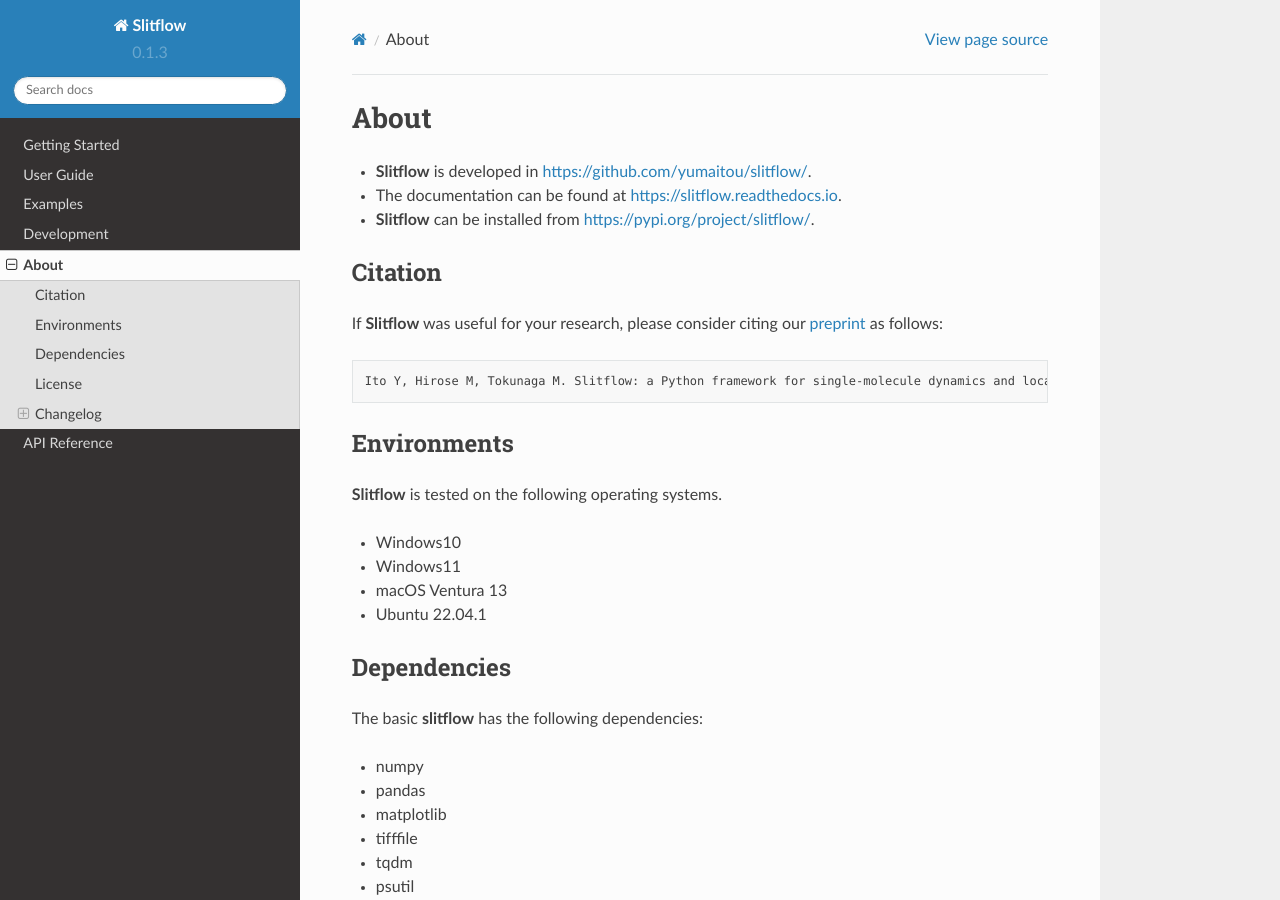
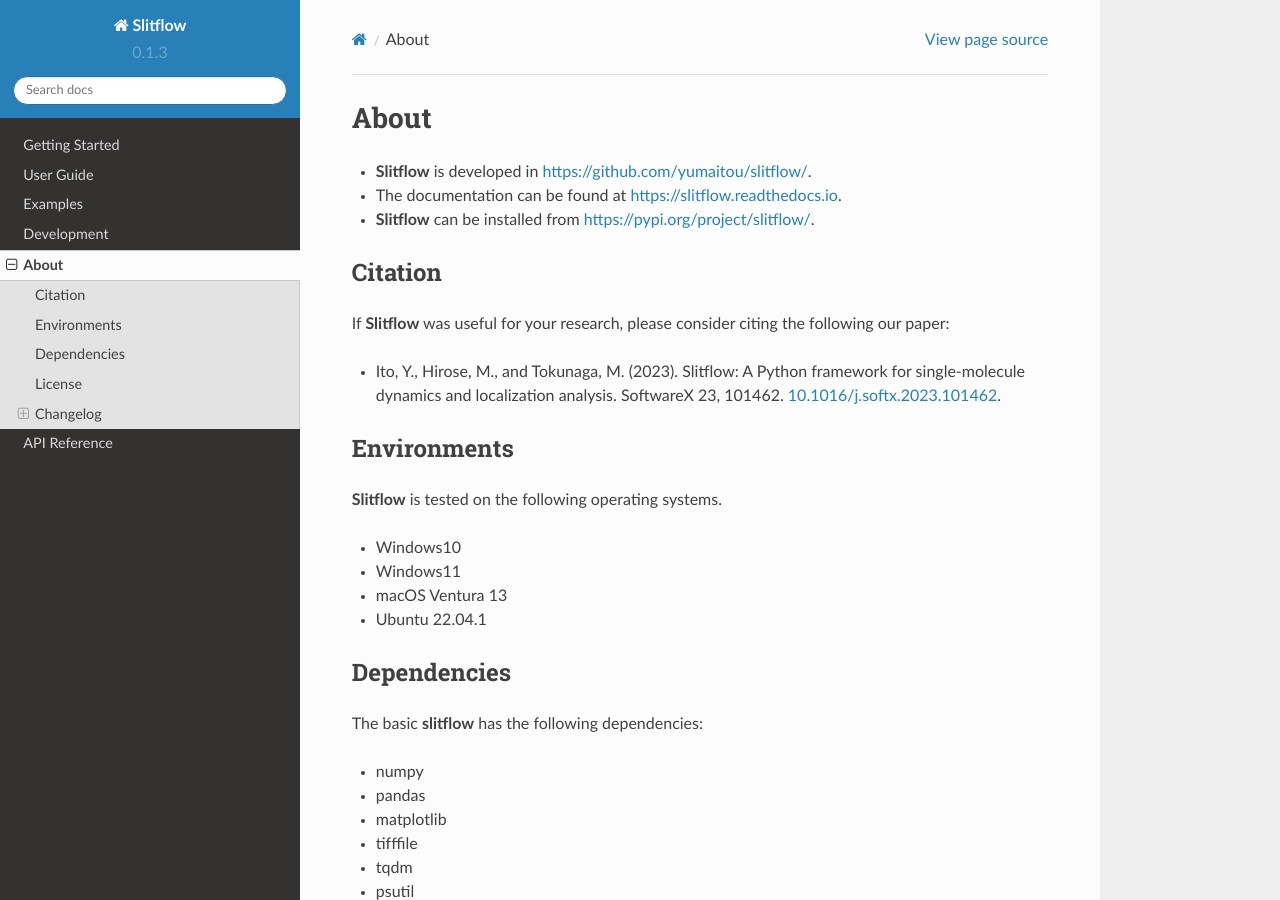
Before and after one commit to ikiyokawa/slitflow, a Sphinx documentation site: the page built from docs/about.rst, in a window 1280 px wide and 900 px high. Built offline with Sphinx 7.4.7 and the Read the Docs theme 2.0.0, drawn with Linux system fonts in a browser that asks for light colours; some of the changed text lies outside the part shown.

Commit message:
DOC: updated the citation

```diff
--- a/docs/about.rst
+++ b/docs/about.rst
@@ -9,11 +9,9 @@
 Citation
 ==================
 
-If **Slitflow** was useful for your research, please consider citing our `preprint <https://www.biorxiv.org/content/10.1101/2023.03.01.530718v1>`_ as follows:
+If **Slitflow** was useful for your research, please consider citing the following our paper:
 
-.. code-block:: text
-
-    Ito Y, Hirose M, Tokunaga M. Slitflow: a Python framework for single-molecule dynamics and localization analysis. bioRxiv https://2023.03.01.530718 (2023).
+* Ito, Y., Hirose, M., and Tokunaga, M. (2023). Slitflow: A Python framework for single-molecule dynamics and localization analysis. SoftwareX 23, 101462. `10.1016/j.softx.2023.101462 <https://doi.org/10.1016/j.softx.2023.101462>`_.
 
 
 Environments
@@ -86,6 +84,7 @@
 
 Features
   * Added :class:`slitflow.trj.subtrj.Subtrajectory` class.
+  * Updated the citation.
 
 API changes
   * Updated :class:`slitflow.tbl.convert.SortCols` to be able to sort all columns, resulting in a change in the process parameters.
```
Also changed, not shown: README.md (+2 -3 lines).
